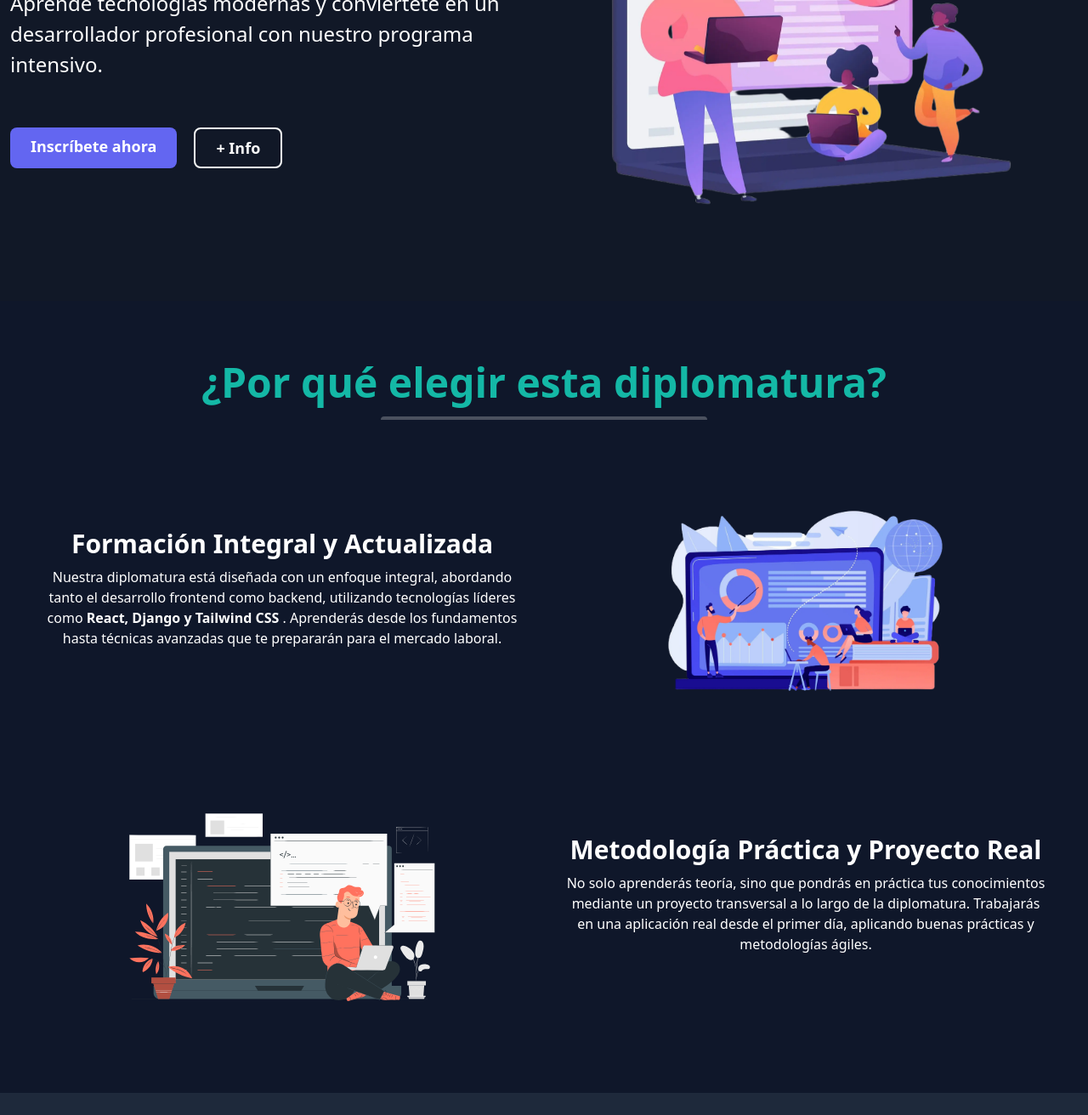
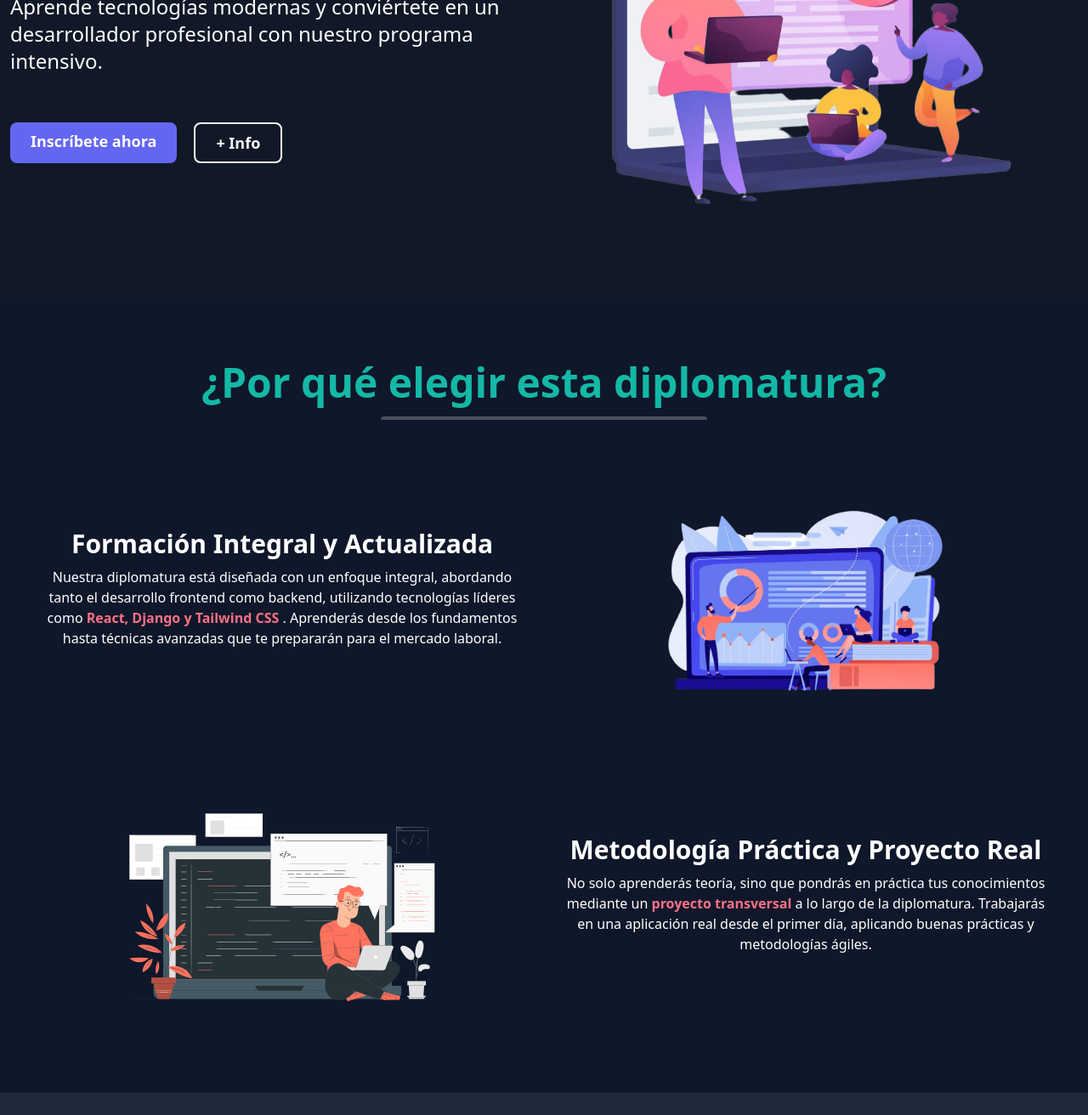
Before and after one commit to broko-de/landing-page-tailwind, a plain HTML site: page index.html in a window 1280 px wide. Shown: the part 322-1634 px from the top of the page at 85% size. Drawn offline with nearby package versions, Linux system fonts and the light colour scheme.

Commit message:
Se ajusta tamaño texto hero

```diff
--- a/index.html
+++ b/index.html
@@ -46,10 +46,10 @@
             <!--Left Col-->
             <div class="flex flex-col w-full md:w-3/6 justify-center items-center md:items-start text-center md:text-left animate__animated animate__fadeInLeft " >
                 <p class="uppercase tracking-loose w-full">UADE</p>
-                <h1 class="my-4 text-3xl md:text-5xl font-bold leading-tight">
+                <h1 class="my-4 text-4xl md:text-5xl font-bold leading-tight">
                     Diplomatura en Desarrollo Web Full Stack
                 </h1>
-                <p class="leading-normal text-2xl mb-8">
+                <p class="leading-normal md:text-2xl mb-8">
                     Aprende tecnologías modernas y conviértete en un desarrollador profesional con nuestro programa
                     intensivo.
                 </p>
@@ -80,15 +80,13 @@
         <div class="w-full my-4">
             <div class="h-1 mx-auto bg-white w-64 md:w-96 opacity-25 my-0 py-0 rounded-t"></div>
         </div>
-        <!-- <h2 class="text-3xl font-bold text-teal-500"></h2> -->
-        <!-- <p class="mt-4 text-gray-300">Beneficios clave y diferenciadores del programa.</p> -->
         <div class="container mx-auto flex flex-wrap mt-16">
             <div class="w-full md:w-1/2 p-6 flex flex-col justify-center">
                 <h3 class="text-3xl text-white font-bold leading-none mb-3">
                     Formación Integral y Actualizada
                 </h3>
                 <p class="text-white mb-8 max-w-2xl mx-auto text-center">
-                    Nuestra diplomatura está diseñada con un enfoque integral, abordando tanto el desarrollo frontend como backend, utilizando tecnologías líderes como <b>React, Django y Tailwind CSS</b> . Aprenderás desde los fundamentos hasta técnicas avanzadas que te prepararán para el mercado laboral.
+                    Nuestra diplomatura está diseñada con un enfoque integral, abordando tanto el desarrollo frontend como backend, utilizando tecnologías líderes como <strong class="text-rose-400">React, Django y Tailwind CSS</strong> . Aprenderás desde los fundamentos hasta técnicas avanzadas que te prepararán para el mercado laboral.
                 </p>
             </div>
             <div class="w-full sm:w-1/2 p-6">
@@ -105,7 +103,7 @@
                         Metodología Práctica y Proyecto Real
                     </h3>
                     <p class="text-white mb-8 max-w-2xl mx-auto text-center">
-                        No solo aprenderás teoría, sino que pondrás en práctica tus conocimientos mediante un proyecto transversal a lo largo de la diplomatura. Trabajarás en una aplicación real desde el primer día, aplicando buenas prácticas y metodologías ágiles.
+                        No solo aprenderás teoría, sino que pondrás en práctica tus conocimientos mediante un <strong class="text-rose-400">proyecto transversal</strong> a lo largo de la diplomatura. Trabajarás en una aplicación real desde el primer día, aplicando buenas prácticas y metodologías ágiles.
                     </p>
                 </div>
             </div>
```
